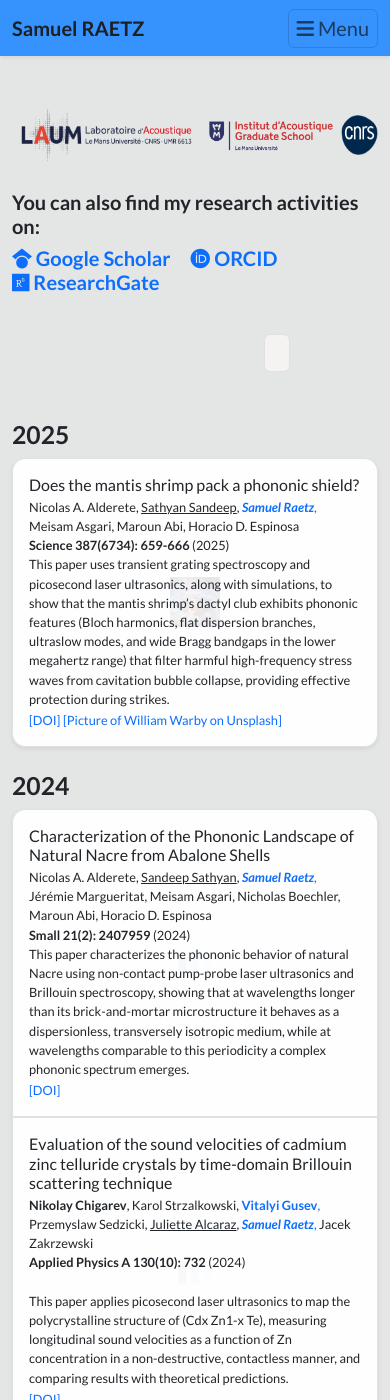
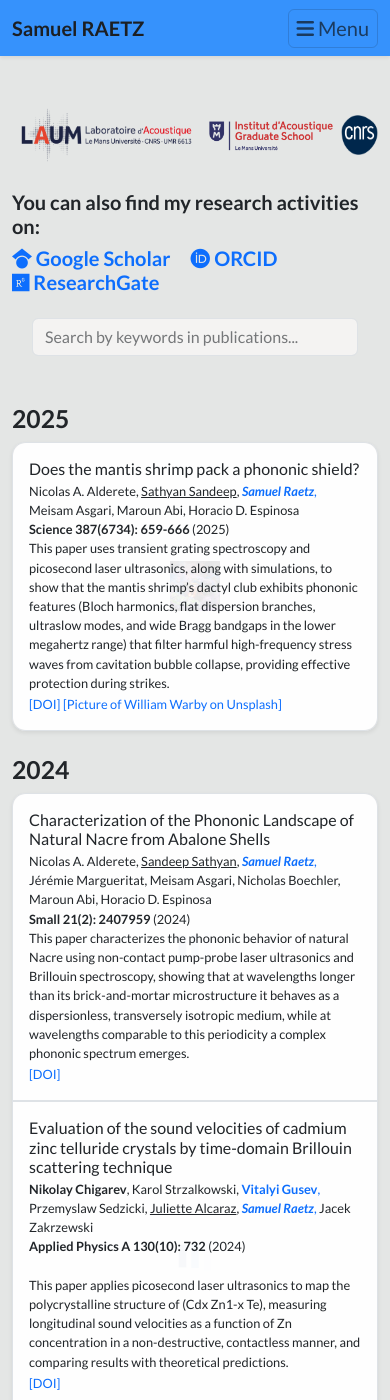
Before and after one commit to sraetz-LAUM/sraetz-LAUM.github.io, a Jekyll site: the page built from publications.html, in a window 390 px wide and 1400 px high. Built offline with Jekyll 4.4.1, drawn with Linux system fonts in a browser that asks for light colours; nearby versions of some CDN libraries; a style sheet for code colours, icons or effects is not loaded.

Commit message:
Fix bug cover-mobile-bg display and esthetic of publications search bar

```diff
--- a/assets/css/global.css
+++ b/assets/css/global.css
@@ -207,8 +207,35 @@
     transition: background-color 0.3s ease, color 0.3s ease, border-color 0.3s ease;
 }
 
+/* Default (desktop) */
 .custom-spacing {
-  margin: 2rem 15rem 0.5rem; /* top, sides, bottom */
+  margin-top: 2rem;
+  margin-bottom: 0.5rem;
+}
+
+.custom-spacing-col {
+  padding-left: 6rem;
+  padding-right: 6rem;
+}
+
+/* Medium screens (tablets) */
+@media (max-width: 992px) {
+    .custom-spacing-col {
+        padding-left: 4rem;
+        padding-right: 4rem;
+    }
+}
+
+/* Small screens (phones) */
+@media (max-width: 576px) {
+    .custom-spacing {
+        margin-top: 1rem;
+        margin-bottom: 0.5rem;
+    }
+    .custom-spacing-col {
+        padding-left: 2rem;
+        padding-right: 2rem;
+    }
 }
 
 /* Match the placeholder color to the text color */
@@ -434,10 +461,28 @@
 }
 
 /* Defensive reset: make sure no loaded element stays hidden */
-img.lazy-loaded,
-div.lazy-loaded {
+/*img.lazy-loaded,*/
+/*div.lazy-loaded {*/
+/*  display: block !important;*/
+/*  background-image: none !important;*/
+/*}*/
+/* Remove loading.gif background after load, but keep actual background images for cover-mobile-bg */
+img.lazy-loaded {
   display: block !important;
   background-image: none !important;
+}
+
+div.lazy-loaded:not(.cover-mobile-bg) {
+  display: block !important;
+  background-image: none !important;
+}
+
+/* Ensure cover-mobile-bg keeps its image visible */
+.cover-mobile-bg.lazy-loaded {
+  background-size: cover;
+  background-position: center;
+  background-repeat: no-repeat;
+  display: block !important;
 }
 
 /* ======================
--- a/assets/js/main.js
+++ b/assets/js/main.js
@@ -141,6 +141,9 @@
         },
         afterLoad: function(element) {
             element.addClass('lazy-loaded');
+            if (!element.hasClass('cover-mobile-bg')) {
+                element.css('background-image', 'none');
+            }
             const currentTheme = document.documentElement.getAttribute("data-theme") || "light";
             swapDarkImages(currentTheme, element);
             $grid.masonry('layout');
--- a/publications.html
+++ b/publications.html
@@ -62,11 +62,12 @@
 
 {% assign pubs_by_year = site.publications | sort: "date" | reverse | group_by_exp: "item", "item.date | date: '%Y'" %}
 <div class="row custom-spacing">
-    <div class="col-12 col-lg-10">
-        <div>
-            <input type="text" id="publication-search" placeholder="Search by keywords in publications..." class="form-control searchbar mb-3">
-        </div>
+    <div class="col-12 col-lg-10 custom-spacing-col">
+        <input type="text" id="publication-search" placeholder="Search by keywords in publications..." class="form-control searchbar mb-3">
     </div>
+
+    <!-- keep the same column structure as below -->
+    <div class="col-2 d-none d-lg-block mt-4"></div>
 </div>
 
 <div class="row">
```
